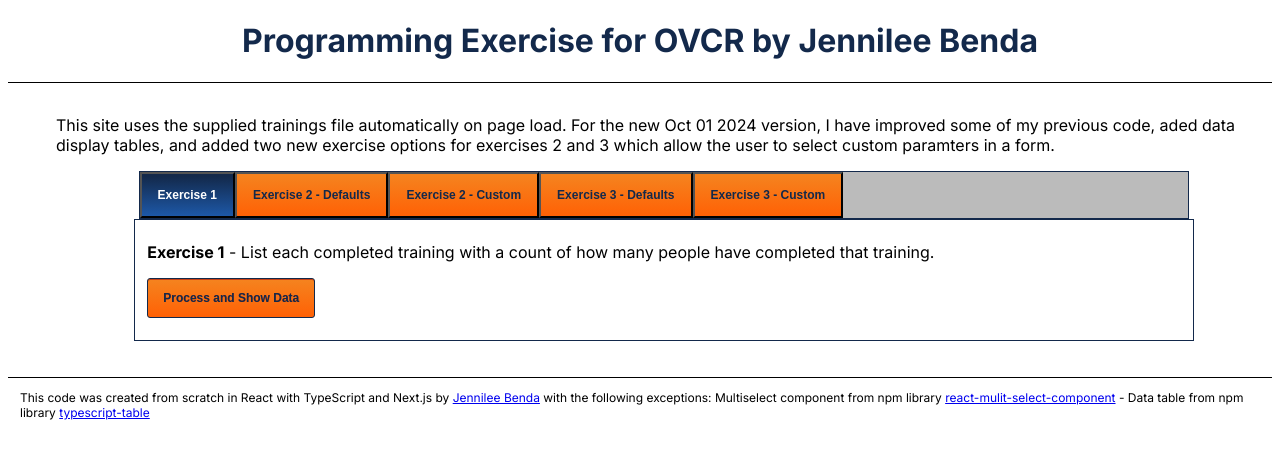
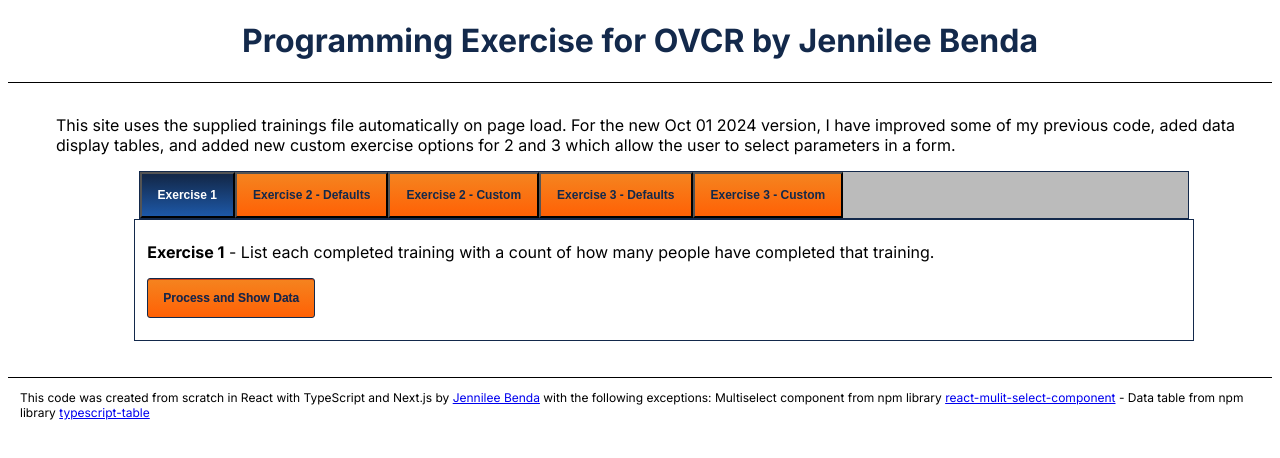
Before and after one commit to jennileerose/ovcr-programming-exercise, a Next.js app: page / in a window 1280 px wide. Shown: the top 458 px of the page. Built offline with nearby package versions, Linux system fonts and the light colour scheme.

Commit message:
fixed some text

```diff
--- a/src/app/page.tsx
+++ b/src/app/page.tsx
@@ -48,7 +48,7 @@ export default async function Home() {
           <h1>Programming Exercise for OVCR by Jennilee Benda</h1>
       </header>
       <main className="main">
-        <p>This site uses the supplied trainings file automatically on page load. For the new Oct 01 2024 version, I have improved some of my previous code, aded data display tables, and added two new exercise options for exercises 2 and 3 which allow the user to select custom paramters in a form.</p>
+        <p>This site uses the supplied trainings file automatically on page load. For the new Oct 01 2024 version, I have improved some of my previous code, aded data display tables, and added new custom exercise options for 2 and 3 which allow the user to select parameters in a form.</p>
         <HomeTabs baseData={baseData}/>
       </main>
       <footer className="footer">
```
